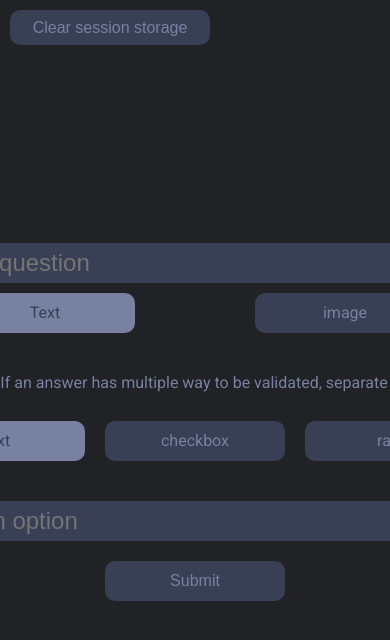
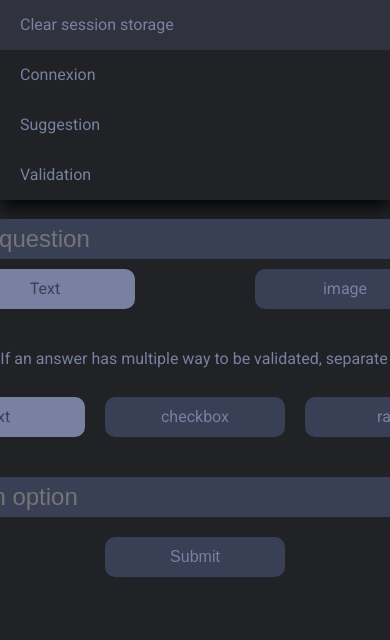
Before and after one commit to HediZitouni/lockdown, an Angular app: page /suggestion in a window 390 px wide. Shown: the top 640 px of the page. Built offline with nearby package versions, Linux system fonts and the light colour scheme.

Commit message:
add responsive navba

```diff
--- a/src/app/app.component.html
+++ b/src/app/app.component.html
@@ -1,2 +1,6 @@
-<button (click)= "clearSessionStorage()"class="tmp-clear-storage">Clear session storage</button>
-<router-outlet></router-outlet>
+<div class="nav-container">
+    <app-navbar></app-navbar>
+</div>
+<div class="app-container">
+    <router-outlet></router-outlet>
+</div>
--- a/src/app/app.component.scss
+++ b/src/app/app.component.scss
@@ -1,18 +1,9 @@
 @import "variables";
-
-.tmp-clear-storage {
-    position: fixed;
-    top: 10px;
-    left: 10px;
-
-    height: 35px;
-    width: 200px;
-    border-radius: 10px;
-    background-color: $middle-grey;
-    color: $light-grey;
-    font-size: $size-normal;
-
-    button:hover {
-        background-color: $middle-grey-lighter;
-    }
+.nav-container {
+    min-height: 50px;
 }
+.app-container {
+    display: flex;
+    justify-content: center;
+    align-items: center;
+}
--- a/src/app/app.component.ts
+++ b/src/app/app.component.ts
@@ -1,5 +1,4 @@
 import { Component } from '@angular/core';
-import { Router } from '@angular/router';
 
 @Component({
   selector: 'app-root',
@@ -9,12 +8,5 @@ import { Router } from '@angular/router';
 export class AppComponent {
   title = 'lockdown';
 
-  constructor(
-    private router: Router
-  ) {}
-
-  clearSessionStorage() {
-    sessionStorage.clear();
-    this.router.navigate(['/']);
-  }
+  constructor() {}
 }
--- a/src/app/app.module.ts
+++ b/src/app/app.module.ts
@@ -22,6 +22,7 @@ import { ResultService } from './services/result.service';
 import { ValidateSuggestionComponent } from './validate-suggestion/validate-suggestion.component';
 import { BrowserAnimationsModule } from '@angular/platform-browser/animations';
 import { MatIconModule } from '@angular/material/icon';
+import { NavbarComponent } from './navbar/navbar.component';
 
 @NgModule({
   declarations: [
@@ -36,7 +37,8 @@ import { MatIconModule } from '@angular/material/icon';
     SuggestionComponent,
     ValidateAnswersComponent,
     ResultComponent,
-    ValidateSuggestionComponent
+    ValidateSuggestionComponent,
+    NavbarComponent
   ],
   imports: [
     BrowserModule,
--- /dev/null
+++ b/src/app/navbar/navbar.component.html
@@ -0,0 +1,22 @@
+<div class="navbar-content">
+    <div (click)="clearSessionStorage()">
+        <span>Clear session storage</span>
+    </div>
+    <a href="/">
+        <div>
+            <span>Connexion</span>
+        </div>
+    </a>
+
+    <a href="/suggestion">
+        <div>
+            <span>Suggestion</span>
+        </div>
+    </a>
+
+    <a href="/validation">
+        <div>
+            <span>Validation</span>
+        </div>
+    </a>
+</div>
--- /dev/null
+++ b/src/app/navbar/navbar.component.scss
@@ -0,0 +1,31 @@
+@import "../variables.scss";
+$navbar-height: 50px;
+
+.navbar-content {
+    display: flex;
+    flex-wrap: wrap;
+    min-height: $navbar-height;
+    box-shadow: 0 6px 19px 0px rgba(0,0,0,1);;
+    a {
+        text-decoration: none;
+    }
+    div, a div {
+        height: 100%;
+        line-height: $navbar-height;
+        padding: 0 20px 0 20px;
+        color: $light-grey;
+    }
+
+    div:hover {
+        background-color: $dark-grey-ligther;
+        cursor: pointer;
+    }
+}
+
+
+@media (max-width: 600px) {
+    .navbar-content {
+        display: flex;
+        flex-direction: column;
+    }
+  }
--- /dev/null
+++ b/src/app/navbar/navbar.component.ts
@@ -0,0 +1,22 @@
+import { Component, OnInit } from '@angular/core';
+import { Router } from '@angular/router';
+
+@Component({
+  selector: 'app-navbar',
+  templateUrl: './navbar.component.html',
+  styleUrls: ['./navbar.component.scss']
+})
+export class NavbarComponent implements OnInit {
+
+  constructor(
+    private router: Router
+  ) { }
+
+  ngOnInit(): void {
+  }
+
+  clearSessionStorage() {
+    sessionStorage.clear();
+    this.router.navigate(['/']);
+  }
+}
--- a/src/app/suggestion/suggestion.component.scss
+++ b/src/app/suggestion/suggestion.component.scss
@@ -1,7 +1,7 @@
 @import "../variables";
 
 .suggestion-container {
-    height: 100vh;
+    //height: 100vh;
     display: flex;
     align-items: center;
     justify-content: center;
--- a/src/app/utils/urls.ts
+++ b/src/app/utils/urls.ts
@@ -1,5 +1,5 @@
-export const back = 'https://lockdown-server.herokuapp.com/';
-//export const back = 'http://localhost:3000/';
+//export const back = 'https://lockdown-server.herokuapp.com/';
+export const back = 'http://localhost:3000/';
 export const questions = `${back}questions/`;
 export const suggestions = `${back}suggestions/`;
 
--- a/src/styles.scss
+++ b/src/styles.scss
@@ -1,22 +1,18 @@
 @import "./app/variables";
 
-html {
-    height: 100%;
-}
 body {
     background-color: $dark-grey;
-    display: flex;
-    justify-content: center;
-    align-items: center;
-    height: 100%;
-    margin: 0;
-    padding: 0;
 }
 
 input { border-style: none; background: transparent; outline: none; }
 button { padding: 0; background: none; border: none; outline: none; }
-html, body { height: 100%; }
 body { margin: 0; font-family: Roboto, "Helvetica Neue", sans-serif; }
+app-root {
+    width: 100%;
+    height: 100%;
+    display:flex;
+    flex-direction: column;
+}
 
 input[type=text] {
     height: 100%;
@@ -27,11 +23,3 @@ input[type=text] {
     font-size: $size-input-big;
     background-color: $middle-grey;
 }
-
-app-root {
-    position: absolute;
-    top: 0;
-    display: flex;
-    justify-content: center;
-    align-items: center;
-}
```
Also changed, not shown: 1 other file (tests, documents, lock files or other folders).
